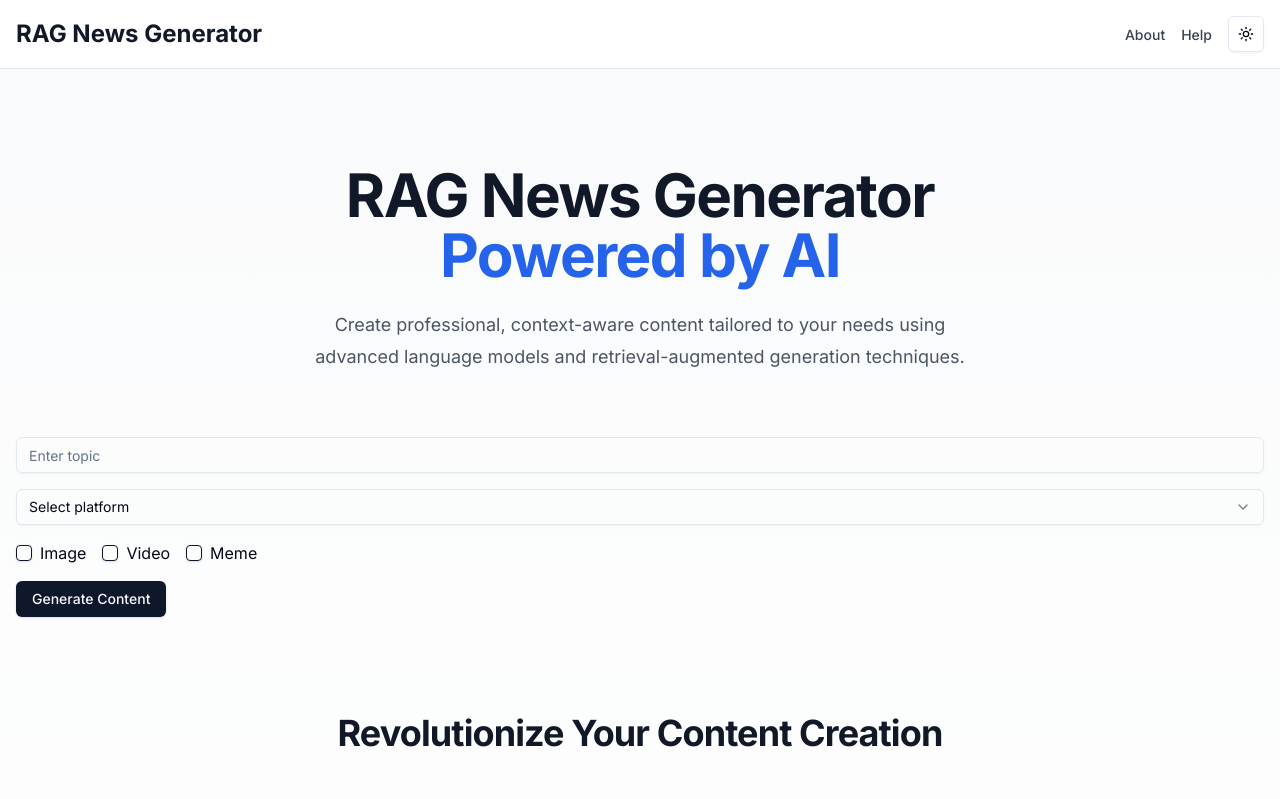
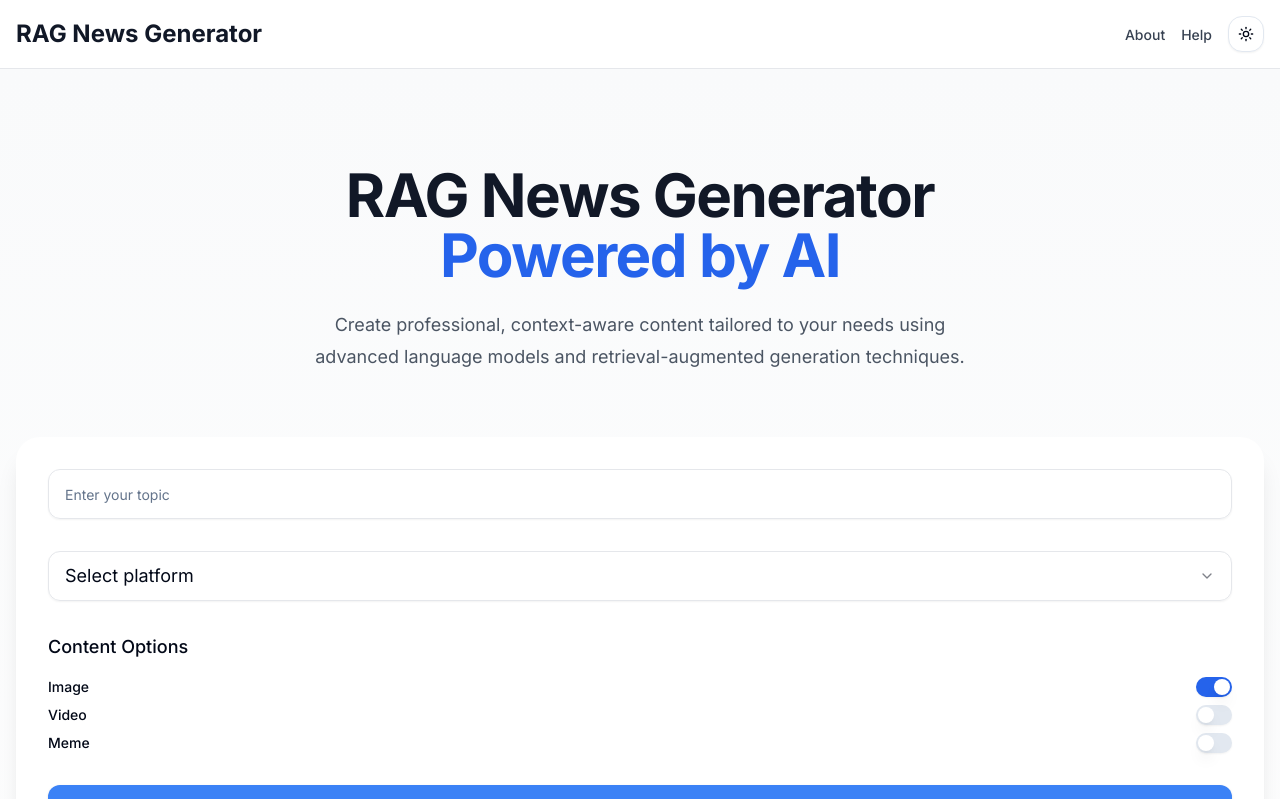
Before and after one commit to zahooronly/aigineers-rag-news-generator, a Next.js app: page / in a window 1280 px wide. Shown: the top 799 px of the page. Built offline with nearby package versions, Linux system fonts and the light colour scheme.

Commit message:
backend python code integrated

```diff
--- a/app/globals.css
+++ b/app/globals.css
@@ -13,7 +13,7 @@
     --popover: 0 0% 100%;
     --popover-foreground: 222.2 84% 4.9%;
 
-    --primary: 222.2 47.4% 11.2%;
+    --primary: 221.2 83.2% 53.3%;
     --primary-foreground: 210 40% 98%;
 
     --secondary: 210 40% 96.1%;
@@ -30,9 +30,9 @@
 
     --border: 214.3 31.8% 91.4%;
     --input: 214.3 31.8% 91.4%;
-    --ring: 222.2 84% 4.9%;
+    --ring: 221.2 83.2% 53.3%;
 
-    --radius: 0.5rem;
+    --radius: 1rem;
   }
 
   .dark {
@@ -45,7 +45,7 @@
     --popover: 222.2 84% 4.9%;
     --popover-foreground: 210 40% 98%;
 
-    --primary: 210 40% 98%;
+    --primary: 217.2 91.2% 59.8%;
     --primary-foreground: 222.2 47.4% 11.2%;
 
     --secondary: 217.2 32.6% 17.5%;
@@ -62,7 +62,7 @@
 
     --border: 217.2 32.6% 17.5%;
     --input: 217.2 32.6% 17.5%;
-    --ring: 212.7 26.8% 83.9%;
+    --ring: 224.3 76.3% 48%;
   }
 }
 
@@ -72,5 +72,22 @@
   }
   body {
     @apply bg-background text-foreground;
+    font-feature-settings: "rlig" 1, "calt" 1;
   }
 }
+
+.font-sans {
+  font-family: -apple-system, BlinkMacSystemFont, "Segoe UI", Roboto, Helvetica,
+    Arial, sans-serif, "Apple Color Emoji", "Segoe UI Emoji", "Segoe UI Symbol";
+}
+
+.transition-all {
+  transition-property: all;
+  transition-timing-function: cubic-bezier(0.4, 0, 0.2, 1);
+  transition-duration: 150ms;
+}
+
+.shadow-xl {
+  box-shadow: 0 20px 25px -5px rgba(0, 0, 0, 0.1),
+    0 10px 10px -5px rgba(0, 0, 0, 0.04);
+}
--- a/app/page.tsx
+++ b/app/page.tsx
@@ -1,7 +1,5 @@
-import ContentGenerator from "@/components/ContentGenerator";
-// import OutputSection from "@/components/OutputSection";
-// import QueryForm from "@/components/QueryForm";
-// import Image from 'next/image'
+import OutputSection from "@/components/OutputSection";
+import QueryForm from "@/components/QueryForm";
 
 export default function Home() {
   return (
@@ -21,14 +19,12 @@ export default function Home() {
           </p>
         </div>
 
-        {/* <div className="bg-white dark:bg-gray-800 shadow-2xl rounded-3xl overflow-hidden">
-          <div className="p-8 sm:p-12">
+        <div className="bg-white dark:bg-gray-800 shadow-xl rounded-3xl overflow-hidden">
+          <div className="p-8">
             <QueryForm />
           </div>
         </div>
-
-        <OutputSection /> */}
-        <ContentGenerator />
+        <OutputSection />
 
         <div className="mt-24 text-center">
           <h2 className="text-3xl font-bold tracking-tight text-gray-900 sm:text-4xl dark:text-white">
--- /dev/null
+++ b/components/Loader.tsx
@@ -0,0 +1,9 @@
+import { Loader2 } from "lucide-react";
+
+export function Loader() {
+  return (
+    <div className="flex items-center justify-center">
+      <Loader2 className="h-8 w-8 animate-spin text-gray-500" />
+    </div>
+  );
+}
--- a/components/OutputSection.tsx
+++ b/components/OutputSection.tsx
@@ -1,33 +1,94 @@
-import { Card, CardContent, CardHeader, CardTitle } from "@/components/ui/card"
-import Image from 'next/image'
+"use client";
 
-interface OutputSectionProps {
-  content: {
-    textPost: string
-    imageUrl?: string
+import { Button } from "@/components/ui/button";
+import { Card, CardContent, CardFooter } from "@/components/ui/card";
+import { useContentGeneration } from "../hooks/useContentGeneration";
+import Image from "next/image";
+import { Loader } from "./Loader";
+
+export default function OutputSection() {
+  const { content, loading, error } = useContentGeneration();
+
+  if (loading) {
+    return (
+      <Card className="mt-8 bg-white dark:bg-gray-800 shadow-xl rounded-2xl overflow-hidden">
+        <CardContent className="p-8">
+          <Loader />
+          <p className="mt-4 text-center text-gray-500 dark:text-gray-400">
+            Generating content...
+          </p>
+        </CardContent>
+      </Card>
+    );
   }
-}
 
-export default function OutputSection({ content }: OutputSectionProps) {
+  if (error) {
+    return (
+      <Card className="mt-8 bg-red-50 dark:bg-red-900 border-red-200 dark:border-red-700 rounded-2xl">
+        <CardContent className="p-8">
+          <h3 className="text-lg font-semibold text-red-800 dark:text-red-200 mb-2">
+            Error
+          </h3>
+          <p className="text-red-600 dark:text-red-300">{error.message}</p>
+          {error.details && (
+            <ul className="mt-2 list-disc list-inside text-red-600 dark:text-red-300">
+              {Object.entries(error.details).map(([field, messages]) => (
+                <li key={field}>
+                  {field}: {messages.join(", ")}
+                </li>
+              ))}
+            </ul>
+          )}
+        </CardContent>
+      </Card>
+    );
+  }
+
+  if (!content) {
+    return null;
+  }
+
   return (
-    <Card className="mt-8">
-      <CardHeader>
-        <CardTitle>Generated Content</CardTitle>
-      </CardHeader>
-      <CardContent>
-        <div className="space-y-4">
-          <div>
-            <h3 className="font-semibold mb-2">Text Post:</h3>
-            <p className="whitespace-pre-wrap">{content.textPost}</p>
-          </div>
-          {content.imageUrl && (
-            <div>
-              <h3 className="font-semibold mb-2">Generated Image:</h3>
-              <Image src={content.imageUrl} alt="Generated image" width={500} height={300} className="rounded-lg" />
+    <Card className="mt-8 bg-white dark:bg-gray-800 shadow-xl rounded-2xl overflow-hidden">
+      <CardContent className="p-8">
+        <h2 className="text-2xl font-semibold mb-6 text-gray-800 dark:text-gray-200">
+          Generated Content
+        </h2>
+        <div className="space-y-6">
+          {Object.entries(content).map(([key, value]) => (
+            <div key={key}>
+              <h3 className="text-lg font-medium text-gray-700 dark:text-gray-300 mb-2 capitalize">
+                {key.replace("_", " ")}:
+              </h3>
+              {typeof value === "string" && value.startsWith("http") ? (
+                <div className="relative h-64 w-full">
+                  <Image
+                    src={value}
+                    alt={`Generated ${key}`}
+                    layout="fill"
+                    objectFit="cover"
+                    className="rounded-xl"
+                  />
+                </div>
+              ) : (
+                <p className="text-gray-800 dark:text-gray-200 whitespace-pre-wrap bg-gray-50 dark:bg-gray-700 p-4 rounded-xl">
+                  {key === "video" && value === true
+                    ? "Video generation feature is not available yet due to paid APIs"
+                    : JSON.stringify(value, null, 2)}
+                </p>
+              )}
             </div>
-          )}
+          ))}
         </div>
       </CardContent>
+      <CardFooter className="flex justify-between bg-gray-50 dark:bg-gray-700 p-6">
+        <Button className="bg-blue-500 hover:bg-blue-600 text-white font-semibold py-2 px-4 rounded-lg transition-colors">
+          Download
+        </Button>
+        <Button className="bg-green-500 hover:bg-green-600 text-white font-semibold py-2 px-4 rounded-lg transition-colors">
+          Share
+        </Button>
+      </CardFooter>
     </Card>
-  )
+  );
 }
--- a/components/QueryForm.tsx
+++ b/components/QueryForm.tsx
@@ -1,8 +1,9 @@
 "use client";
 
-import { useState } from "react";
+import { useEffect } from "react";
 import { Button } from "@/components/ui/button";
 import { Input } from "@/components/ui/input";
+import { Switch } from "@/components/ui/switch";
 import {
   Select,
   SelectContent,
@@ -11,91 +12,146 @@ import {
   SelectValue,
 } from "@/components/ui/select";
 import { useContentGeneration } from "../hooks/useContentGeneration";
+import {
+  contentGenerationSchema,
+  ContentGenerationInput,
+} from "../utils/validation";
+import { zodResolver } from "@hookform/resolvers/zod";
+import { useForm, Controller } from "react-hook-form";
+import { Alert, AlertDescription, AlertTitle } from "@/components/ui/alert";
+import { Loader2 } from "lucide-react";
 
 export default function QueryForm() {
-  const [query, setQuery] = useState("");
-  const [tone, setTone] = useState("");
-  const [style, setStyle] = useState("");
-  const { generateContent } = useContentGeneration();
+  const { generateContent, error, loading } = useContentGeneration();
+  const {
+    control,
+    register,
+    handleSubmit,
+    formState: { errors },
+    watch,
+    setValue,
+  } = useForm<ContentGenerationInput>({
+    resolver: zodResolver(contentGenerationSchema),
+    defaultValues: {
+      topic: "",
+      platform: undefined,
+      image: false,
+      video: false,
+      meme: false,
+    },
+  });
 
-  const handleSubmit = async (e: React.FormEvent) => {
-    e.preventDefault();
-    await generateContent({ query, tone, style });
+  const onSubmit = (data: ContentGenerationInput) => {
+    if (isAnyContentTypeSelected) {
+      generateContent(data);
+    }
   };
 
+  const watchContentTypes = watch(["image", "video", "meme"]);
+  const isAnyContentTypeSelected = watchContentTypes.some(Boolean);
+
+  useEffect(() => {
+    if (!isAnyContentTypeSelected) {
+      setValue("image", true);
+    }
+  }, [isAnyContentTypeSelected, setValue]);
+
   return (
-    <form onSubmit={handleSubmit} className="space-y-6">
-      <div>
-        <label
-          htmlFor="query"
-          className="block text-sm font-medium text-gray-700 dark:text-gray-300"
-        >
-          Your Query
-        </label>
+    <form onSubmit={handleSubmit(onSubmit)} className="space-y-8">
+      <div className="space-y-4">
         <Input
-          id="query"
-          type="text"
-          placeholder="Enter your query (e.g., Create a LinkedIn post about AI trends today)"
-          value={query}
-          onChange={(e) => setQuery(e.target.value)}
-          required
-          className="mt-1 block w-full rounded-md border-gray-300 shadow-sm focus:border-blue-500 focus:ring-blue-500 dark:bg-gray-700 dark:border-gray-600 dark:text-white"
+          id="topic"
+          {...register("topic")}
+          placeholder="Enter your topic"
+          className="text-lg py-6 px-4 rounded-xl border-gray-200 focus:ring-2 focus:ring-blue-500 transition-all"
         />
+        {errors.topic && (
+          <p className="text-sm text-red-500">{errors.topic.message}</p>
+        )}
       </div>
-      <div className="grid grid-cols-1 gap-6 sm:grid-cols-2">
-        <div>
-          <label
-            htmlFor="tone"
-            className="block text-sm font-medium text-gray-700 dark:text-gray-300"
-          >
-            Tone
-          </label>
-          <Select value={tone} onValueChange={setTone}>
-            <SelectTrigger
-              id="tone"
-              className="mt-1 block w-full rounded-md border-gray-300 shadow-sm focus:border-blue-500 focus:ring-blue-500 dark:bg-gray-700 dark:border-gray-600 dark:text-white"
-            >
-              <SelectValue placeholder="Select tone" />
-            </SelectTrigger>
-            <SelectContent>
-              <SelectItem value="formal">Formal</SelectItem>
-              <SelectItem value="conversational">Conversational</SelectItem>
-              <SelectItem value="humorous">Humorous</SelectItem>
-              <SelectItem value="informative">Informative</SelectItem>
-              <SelectItem value="creative">Creative</SelectItem>
-            </SelectContent>
-          </Select>
+      <div className="space-y-4">
+        <Controller
+          name="platform"
+          control={control}
+          render={({ field }) => (
+            <Select onValueChange={field.onChange} value={field.value}>
+              <SelectTrigger
+                id="platform"
+                className="text-lg py-6 px-4 rounded-xl border-gray-200 focus:ring-2 focus:ring-blue-500 transition-all"
+              >
+                <SelectValue placeholder="Select platform" />
+              </SelectTrigger>
+              <SelectContent>
+                <SelectItem value="Twitter">Twitter</SelectItem>
+                <SelectItem value="LinkedIn">LinkedIn</SelectItem>
+                <SelectItem value="Facebook">Facebook</SelectItem>
+                <SelectItem value="Instagram">Instagram</SelectItem>
+              </SelectContent>
+            </Select>
+          )}
+        />
+        {errors.platform && (
+          <p className="text-sm text-red-500">{errors.platform.message}</p>
+        )}
+      </div>
+      <div className="space-y-4">
+        <h3 className="text-lg font-medium">Content Options</h3>
+        <div className="space-y-2">
+          {["image", "video", "meme"].map((type) => (
+            <div key={type} className="flex items-center justify-between">
+              <label htmlFor={type} className="text-sm font-medium capitalize">
+                {type}
+              </label>
+              <Controller
+                name={type as "image" | "video" | "meme"}
+                control={control}
+                render={({ field }) => (
+                  <Switch
+                    id={type}
+                    checked={field.value}
+                    onCheckedChange={field.onChange}
+                  />
+                )}
+              />
+            </div>
+          ))}
         </div>
-        <div>
-          <label
-            htmlFor="style"
-            className="block text-sm font-medium text-gray-700 dark:text-gray-300"
-          >
-            Style
-          </label>
-          <Select value={style} onValueChange={setStyle}>
-            <SelectTrigger
-              id="style"
-              className="mt-1 block w-full rounded-md border-gray-300 shadow-sm focus:border-blue-500 focus:ring-blue-500 dark:bg-gray-700 dark:border-gray-600 dark:text-white"
-            >
-              <SelectValue placeholder="Select style" />
-            </SelectTrigger>
-            <SelectContent>
-              <SelectItem value="linkedin">LinkedIn</SelectItem>
-              <SelectItem value="twitter">Twitter</SelectItem>
-              <SelectItem value="blog">Blog Post</SelectItem>
-              <SelectItem value="instagram">Instagram Caption</SelectItem>
-              <SelectItem value="video">Video Script</SelectItem>
-            </SelectContent>
-          </Select>
-        </div>
+        {!isAnyContentTypeSelected && (
+          <p className="text-sm text-red-500">
+            At least one content type must be selected
+          </p>
+        )}
       </div>
+      {error && (
+        <Alert variant="destructive">
+          <AlertTitle>Error</AlertTitle>
+          <AlertDescription>
+            {error.message}
+            {error.details && (
+              <ul className="mt-2 list-disc list-inside">
+                {Object.entries(error.details).map(([field, messages]) => (
+                  <li key={field}>
+                    {field}: {messages.join(", ")}
+                  </li>
+                ))}
+              </ul>
+            )}
+          </AlertDescription>
+        </Alert>
+      )}
       <Button
         type="submit"
-        className="w-full bg-blue-600 hover:bg-blue-700 text-white font-bold py-2 px-4 rounded-md transition duration-150 ease-in-out"
-        onClick={handleSubmit}
+        className="w-full py-6 text-lg font-semibold rounded-xl bg-blue-500 hover:bg-blue-600 transition-colors"
+        disabled={!isAnyContentTypeSelected || loading}
       >
-        Generate Content
+        {loading ? (
+          <>
+            <Loader2 className="mr-2 h-4 w-4 animate-spin" />
+            Generating...
+          </>
+        ) : (
+          "Generate Content"
+        )}
       </Button>
     </form>
   );
--- /dev/null
+++ b/components/ui/alert.tsx
@@ -0,0 +1,59 @@
+import * as React from "react"
+import { cva, type VariantProps } from "class-variance-authority"
+
+import { cn } from "@/lib/utils"
+
+const alertVariants = cva(
+  "relative w-full rounded-lg border px-4 py-3 text-sm [&>svg+div]:translate-y-[-3px] [&>svg]:absolute [&>svg]:left-4 [&>svg]:top-4 [&>svg]:text-foreground [&>svg~*]:pl-7",
+  {
+    variants: {
+      variant: {
+        default: "bg-background text-foreground",
+        destructive:
+          "border-destructive/50 text-destructive dark:border-destructive [&>svg]:text-destructive",
+      },
+    },
+    defaultVariants: {
+      variant: "default",
+    },
+  }
+)
+
+const Alert = React.forwardRef<
+  HTMLDivElement,
+  React.HTMLAttributes<HTMLDivElement> & VariantProps<typeof alertVariants>
+>(({ className, variant, ...props }, ref) => (
+  <div
+    ref={ref}
+    role="alert"
+    className={cn(alertVariants({ variant }), className)}
+    {...props}
+  />
+))
+Alert.displayName = "Alert"
+
+const AlertTitle = React.forwardRef<
+  HTMLParagraphElement,
+  React.HTMLAttributes<HTMLHeadingElement>
+>(({ className, ...props }, ref) => (
+  <h5
+    ref={ref}
+    className={cn("mb-1 font-medium leading-none tracking-tight", className)}
+    {...props}
+  />
+))
+AlertTitle.displayName = "AlertTitle"
+
+const AlertDescription = React.forwardRef<
+  HTMLParagraphElement,
+  React.HTMLAttributes<HTMLParagraphElement>
+>(({ className, ...props }, ref) => (
+  <div
+    ref={ref}
+    className={cn("text-sm [&_p]:leading-relaxed", className)}
+    {...props}
+  />
+))
+AlertDescription.displayName = "AlertDescription"
+
+export { Alert, AlertTitle, AlertDescription }
--- /dev/null
+++ b/components/ui/switch.tsx
@@ -0,0 +1,29 @@
+"use client"
+
+import * as React from "react"
+import * as SwitchPrimitives from "@radix-ui/react-switch"
+
+import { cn } from "@/lib/utils"
+
+const Switch = React.forwardRef<
+  React.ElementRef<typeof SwitchPrimitives.Root>,
+  React.ComponentPropsWithoutRef<typeof SwitchPrimitives.Root>
+>(({ className, ...props }, ref) => (
+  <SwitchPrimitives.Root
+    className={cn(
+      "peer inline-flex h-5 w-9 shrink-0 cursor-pointer items-center rounded-full border-2 border-transparent shadow-sm transition-colors focus-visible:outline-none focus-visible:ring-2 focus-visible:ring-ring focus-visible:ring-offset-2 focus-visible:ring-offset-background disabled:cursor-not-allowed disabled:opacity-50 data-[state=checked]:bg-primary data-[state=unchecked]:bg-input",
+      className
+    )}
+    {...props}
+    ref={ref}
+  >
+    <SwitchPrimitives.Thumb
+      className={cn(
+        "pointer-events-none block h-4 w-4 rounded-full bg-background shadow-lg ring-0 transition-transform data-[state=checked]:translate-x-4 data-[state=unchecked]:translate-x-0"
+      )}
+    />
+  </SwitchPrimitives.Root>
+))
+Switch.displayName = SwitchPrimitives.Root.displayName
+
+export { Switch }
--- a/hooks/useContentGeneration.ts
+++ b/hooks/useContentGeneration.ts
@@ -1,42 +1,42 @@
-/* eslint-disable @typescript-eslint/no-unused-vars */
+/* eslint-disable @typescript-eslint/no-explicit-any */
 import { useState } from "react";
+import axios from "axios";
+import { ContentGenerationInput } from "@/utils/validation";
 
-interface ContentGenerationParams {
-  query: string;
-  tone: string;
-  style: string;
+interface GeneratedContent {
+  [key: string]: any;
+}
+
+interface ContentGenerationError {
+  message: string;
+  details?: Record<string, string[]>;
 }
 
 export function useContentGeneration() {
-  const [content, setContent] = useState("");
+  const [content, setContent] = useState<GeneratedContent | null>(null);
   const [loading, setLoading] = useState(false);
-  const [error, setError] = useState("");
+  const [error, setError] = useState<ContentGenerationError | null>(null);
 
-  const generateContent = async ({
-    query,
-    tone,
-    style,
-  }: ContentGenerationParams) => {
+  const generateContent = async (input: ContentGenerationInput) => {
     setLoading(true);
-    setError("");
+    setError(null);
+    setContent(null);
 
     try {
-      const response = await fetch("/api/generate", {
-        method: "POST",
-        headers: {
-          "Content-Type": "application/json",
-        },
-        body: JSON.stringify({ query, tone, style }),
-      });
-
-      if (!response.ok) {
-        throw new Error("Failed to generate content");
+      const response = await axios.post(
+        "https://search-topic-hackathone-production.up.railway.app/generate-content/",
+        input
+      );
+      setContent(response.data);
+    } catch (err) {
+      if (axios.isAxiosError(err)) {
+        setError({
+          message: err.response?.data?.error || "Failed to generate content",
+          details: err.response?.data?.details,
+        });
+      } else {
+        setError({ message: "An unexpected error occurred" });
       }
-
-      const data = await response.json();
-      setContent(data.content);
-    } catch (err) {
-      setError("An error occurred while generating content. Please try again.");
     } finally {
       setLoading(false);
     }
--- a/package.json
+++ b/package.json
@@ -9,12 +9,14 @@
     "lint": "next lint"
   },
   "dependencies": {
+    "@hookform/resolvers": "^3.9.1",
     "@mozilla/readability": "^0.4.2",
     "@radix-ui/react-accordion": "^1.2.1",
     "@radix-ui/react-checkbox": "^1.1.2",
     "@radix-ui/react-dropdown-menu": "^2.1.2",
     "@radix-ui/react-select": "^2.1.2",
     "@radix-ui/react-slot": "^1.1.0",
+    "@radix-ui/react-switch": "^1.1.1",
     "@radix-ui/react-tabs": "^1.1.1",
     "axios": "^1.7.9",
     "class-variance-authority": "^0.7.1",
@@ -26,8 +28,10 @@
     "openai": "^4.76.0",
     "react": "^19.0.0",
     "react-dom": "^19.0.0",
+    "react-hook-form": "^7.54.0",
     "tailwind-merge": "^2.5.5",
-    "tailwindcss-animate": "^1.0.7"
+    "tailwindcss-animate": "^1.0.7",
+    "zod": "^3.23.8"
   },
   "devDependencies": {
     "@types/jsdom": "^21.1.7",
--- /dev/null
+++ b/utils/validation.ts
@@ -0,0 +1,47 @@
+import { z } from "zod";
+
+export const contentGenerationSchema = z.object({
+  topic: z
+    .string()
+    .min(1, "Topic is required")
+    .max(100, "Topic must be 100 characters or less"),
+  platform: z.enum(["Twitter", "LinkedIn", "Facebook", "Instagram"], {
+    errorMap: () => ({ message: "Please select a valid platform" }),
+  }),
+  image: z.boolean(),
+  video: z.boolean(),
+  meme: z.boolean(),
+});
+
+export type ContentGenerationInput = z.infer<typeof contentGenerationSchema>;
+
+export class ValidationError extends Error {
+  public errors: Record<string, string[]>;
+
+  constructor(message: string, errors: Record<string, string[]>) {
+    super(message);
+    this.name = "ValidationError";
+    this.errors = errors;
+  }
+}
+
+export function validateContentGenerationInput(
+  input: unknown
+): ContentGenerationInput {
+  try {
+    return contentGenerationSchema.parse(input);
+  } catch (error) {
+    if (error instanceof z.ZodError) {
+      const errors: Record<string, string[]> = {};
+      error.errors.forEach((err) => {
+        const path = err.path.join(".");
+        if (!errors[path]) {
+          errors[path] = [];
+        }
+        errors[path].push(err.message);
+      });
+      throw new ValidationError("Validation failed", errors);
+    }
+    throw error;
+  }
+}
```
Also changed, not shown: app/api/generate/route.ts (+39 -73 lines), 1 other file (tests, documents, lock files or other folders).
